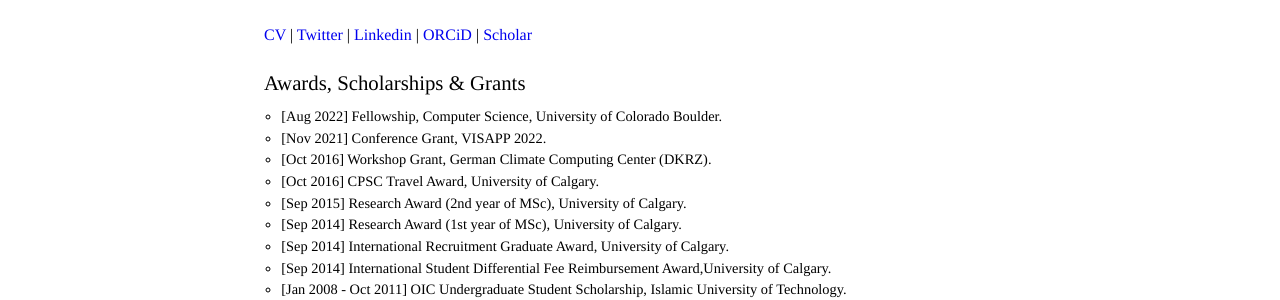
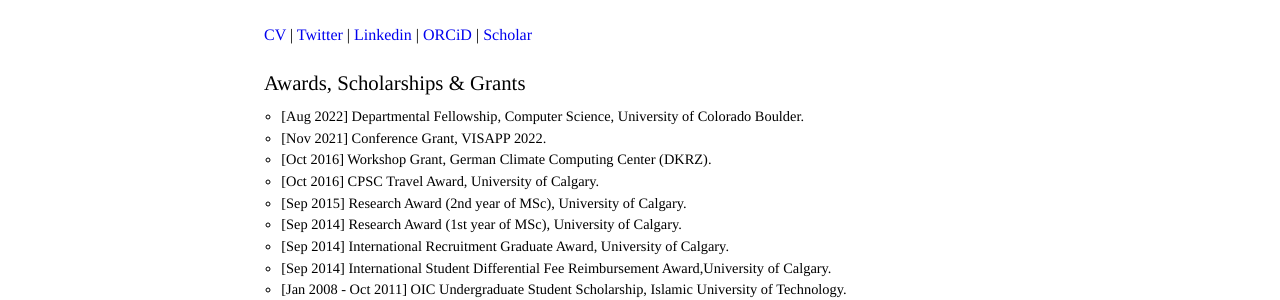
Before and after one commit to imruljubair/imruljubair.github.io, a Jekyll site: the page built from index.html, in a window 1280 px wide and 900 px high. Shown: the part 391-691 px from the top of the window. Built offline with Jekyll 4.4.1, drawn with Linux system fonts in a browser that asks for light colours.

Commit message:
Update intro.html

```diff
--- a/_includes/intro.html
+++ b/_includes/intro.html
@@ -17,7 +17,7 @@
   <div class="container">
   <h2 class="category-title" style="font-size:130%"> Awards, Scholarships & Grants</h2>
   <ol style="font-size:90%; list-style-type:circle;  text-align:justify">
-  <li>[Aug 2022] Fellowship, Computer Science, University of Colorado Boulder.</li>
+  <li>[Aug 2022] Departmental Fellowship, Computer Science, University of Colorado Boulder.</li>
   <li>[Nov 2021] Conference Grant, VISAPP 2022.</li>
   <li>[Oct 2016] Workshop Grant, German Climate Computing Center (DKRZ).</li>
   <li>[Oct 2016] CPSC Travel Award, University of Calgary.</li>
```
